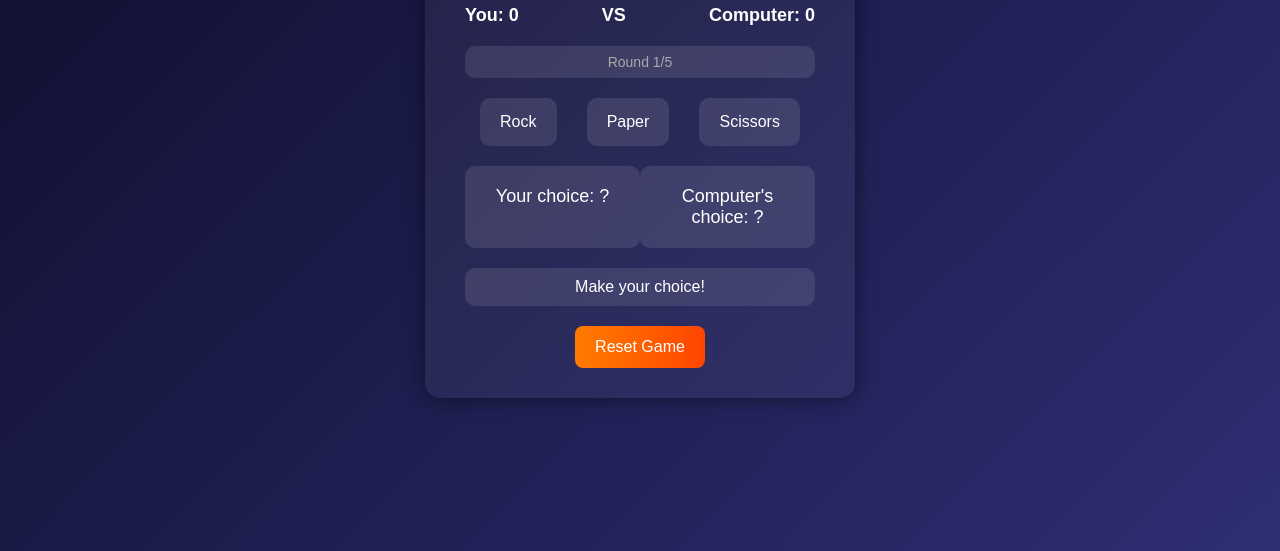
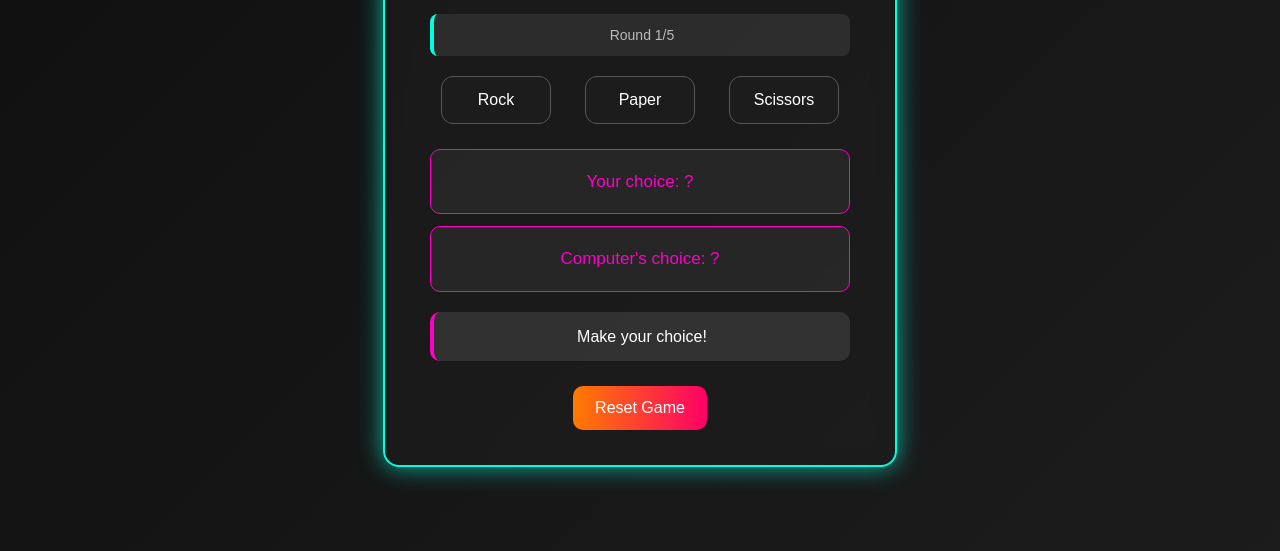
Before and after one commit to amityohan/rock-paper-scissors, a plain HTML site: page index.html in a window 1280 px wide. Shown: the part 249-800 px from the top of the page. Drawn offline with Linux system fonts and the light colour scheme.

Commit message:
changed the theme

```diff
--- a/style.css
+++ b/style.css
@@ -1,115 +1,187 @@
-/* General page background */
+/* ============================================================
+   Base Layout and Dark Neon Background Theme
+   - Applies a modern neon/cyberpunk style to the whole page
+   ============================================================ */
 body {
   margin: 0;
   padding: 0;
-  background: linear-gradient(135deg, #0d0d2b, #2e2e73);
-  font-family: 'Poppins', sans-serif;
-  color: #ffffff;
+  background: linear-gradient(135deg, #0f0f0f, #1c1c1c); /* Dark grayscale gradient */
+  font-family: 'Poppins', sans-serif; /* Clean, modern font family */
+  color: #e0e0e0; /* Soft off-white for better contrast */
   display: flex;
   justify-content: center;
   align-items: center;
   min-height: 100vh;
+  line-height: 1.6;
 }
 
-/* Game container card */
+/* ============================================================
+   Main Game Container
+   - A centered card with a frosted-glass neon feel
+   ============================================================ */
 .game-container {
-  background: rgba(255, 255, 255, 0.05);
-  border-radius: 15px;
-  padding: 30px 40px;
-  width: 350px;
-  box-shadow: 0 0 20px rgba(0, 0, 0, 0.5);
+  background: rgba(30, 30, 30, 0.6); /* Translucent dark overlay */
+  border: 2px solid #00ffe0; /* Neon cyan border for glowing effect */
+  border-radius: 16px;
+  padding: 35px 45px;
+  width: 90%;
+  max-width: 420px;
+  box-shadow: 0 0 25px #00ffe0aa; /* Glowing outer shadow */
   text-align: center;
+  backdrop-filter: blur(10px);
 }
 
-/* Game title */
+/* ============================================================
+   Game Title
+   - Eye-catching neon-colored heading
+   ============================================================ */
 .game-container h1 {
-  color: #50fa7b;
-  font-size: 28px;
-  margin-bottom: 20px;
+  color: #ff00c8; /* Bright pink/magenta for cyberpunk tone */
+  font-size: 30px;
+  margin-bottom: 25px;
+  letter-spacing: 1px;
 }
 
-/* Scores */
+/* ============================================================
+   Score Section
+   - Displays player and computer score with strong contrast
+   ============================================================ */
 .scores {
   display: flex;
   justify-content: space-between;
   margin-bottom: 15px;
   font-size: 18px;
+  color: #00ffe0;
 }
 
 .scores span {
   font-weight: bold;
 }
 
-/* Round info */
+/* ============================================================
+   Round Information
+   - Displays current round number or status
+   ============================================================ */
 .round-info {
-  background: rgba(255, 255, 255, 0.1);
-  border-radius: 10px;
-  padding: 8px;
+  background: rgba(255, 255, 255, 0.08);
+  border-left: 4px solid #00ffe0;
+  border-radius: 8px;
+  padding: 10px;
   margin: 20px 0;
   font-size: 14px;
-  color: #aaa;
+  color: #bbbbbb;
 }
 
-/* Choice buttons */
+/* ============================================================
+   Player Choice Section
+   - Interactive buttons for user input
+   ============================================================ */
 .choices {
   display: flex;
   justify-content: space-around;
-  margin-bottom: 20px;
+  margin-bottom: 25px;
+  gap: 12px;
+  flex-wrap: wrap;
 }
 
 .choice-button {
-  background: rgba(255, 255, 255, 0.1);
-  border: none;
-  padding: 15px 20px;
-  border-radius: 10px;
+  background: #1c1c1c;
+  border: 1px solid #555;
+  padding: 14px 22px;
+  border-radius: 12px;
   color: #ffffff;
   font-size: 16px;
   cursor: pointer;
-  transition: background 0.3s, transform 0.2s;
+  transition: background 0.3s, transform 0.2s, box-shadow 0.3s;
+  min-width: 110px;
 }
 
-.choice-button:hover {
-  background: rgba(255, 255, 255, 0.3);
-  transform: scale(1.05);
+.choice-button:hover,
+.choice-button:focus {
+  background: #00ffe0;
+  color: #000000;
+  transform: scale(1.08);
+  box-shadow: 0 0 12px #00ffe0;
+  outline: none;
 }
 
-/* User and computer choices display */
+/* ============================================================
+   Result Section
+   - Shows the chosen options of both players
+   ============================================================ */
 .results {
   display: flex;
   justify-content: space-between;
   margin-bottom: 20px;
+  gap: 12px;
+  flex-wrap: wrap;
 }
 
 .result-box {
-  background: rgba(255, 255, 255, 0.1);
+  background: rgba(255, 255, 255, 0.05);
+  border: 1px solid #ff00c8;
   border-radius: 10px;
-  padding: 20px;
-  width: 45%;
-  font-size: 18px;
+  padding: 18px;
+  flex: 1 1 45%;
+  font-size: 17px;
+  text-align: center;
+  transition: transform 0.3s;
+  color: #ff00c8;
 }
 
-/* Message area */
+/* ============================================================
+   Feedback Message
+   - Dynamic area showing round result or notifications
+   ============================================================ */
 .message {
   background: rgba(255, 255, 255, 0.1);
+  border-left: 4px solid #ff00c8;
   border-radius: 10px;
-  padding: 10px;
-  margin-bottom: 20px;
+  padding: 12px;
+  margin-bottom: 25px;
   color: #ffffff;
   font-weight: 500;
+  font-size: 16px;
 }
 
-/* Reset Button */
+/* ============================================================
+   Reset Game Button
+   - Prominent button with warm glow effect
+   ============================================================ */
 .reset-button {
-  background: linear-gradient(90deg, #ff7b00, #ff4500);
+  background: linear-gradient(90deg, #ff7b00, #ff0066);
   border: none;
-  border-radius: 8px;
-  padding: 12px 20px;
+  border-radius: 10px;
+  padding: 13px 22px;
   color: #ffffff;
   font-size: 16px;
   cursor: pointer;
-  transition: opacity 0.3s;
+  transition: opacity 0.3s, transform 0.2s, box-shadow 0.2s;
 }
 
 .reset-button:hover {
-  opacity: 0.8;
+  opacity: 0.9;
+  transform: scale(1.05);
+  box-shadow: 0 0 12px #ff7b00;
 }
+
+/* ============================================================
+   Mobile Responsive Styling
+   - Adjust layout and sizing for smaller screen widths
+   ============================================================ */
+@media (max-width: 420px) {
+  .scores,
+  .results {
+    flex-direction: column;
+    align-items: center;
+  }
+
+  .choice-button {
+    min-width: 85px;
+    font-size: 14px;
+  }
+
+  .result-box {
+    width: 100%;
+  }
+}
```
